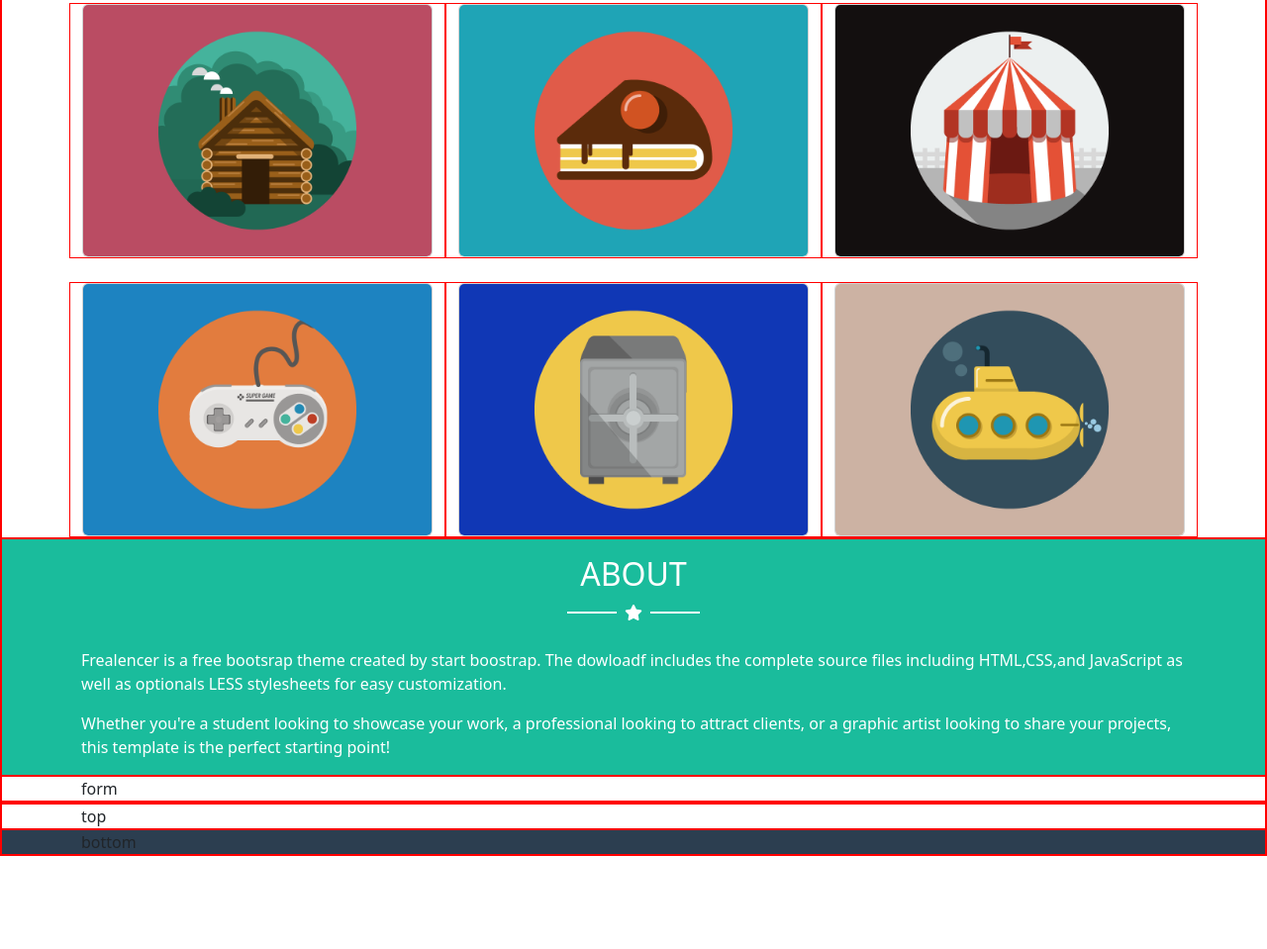
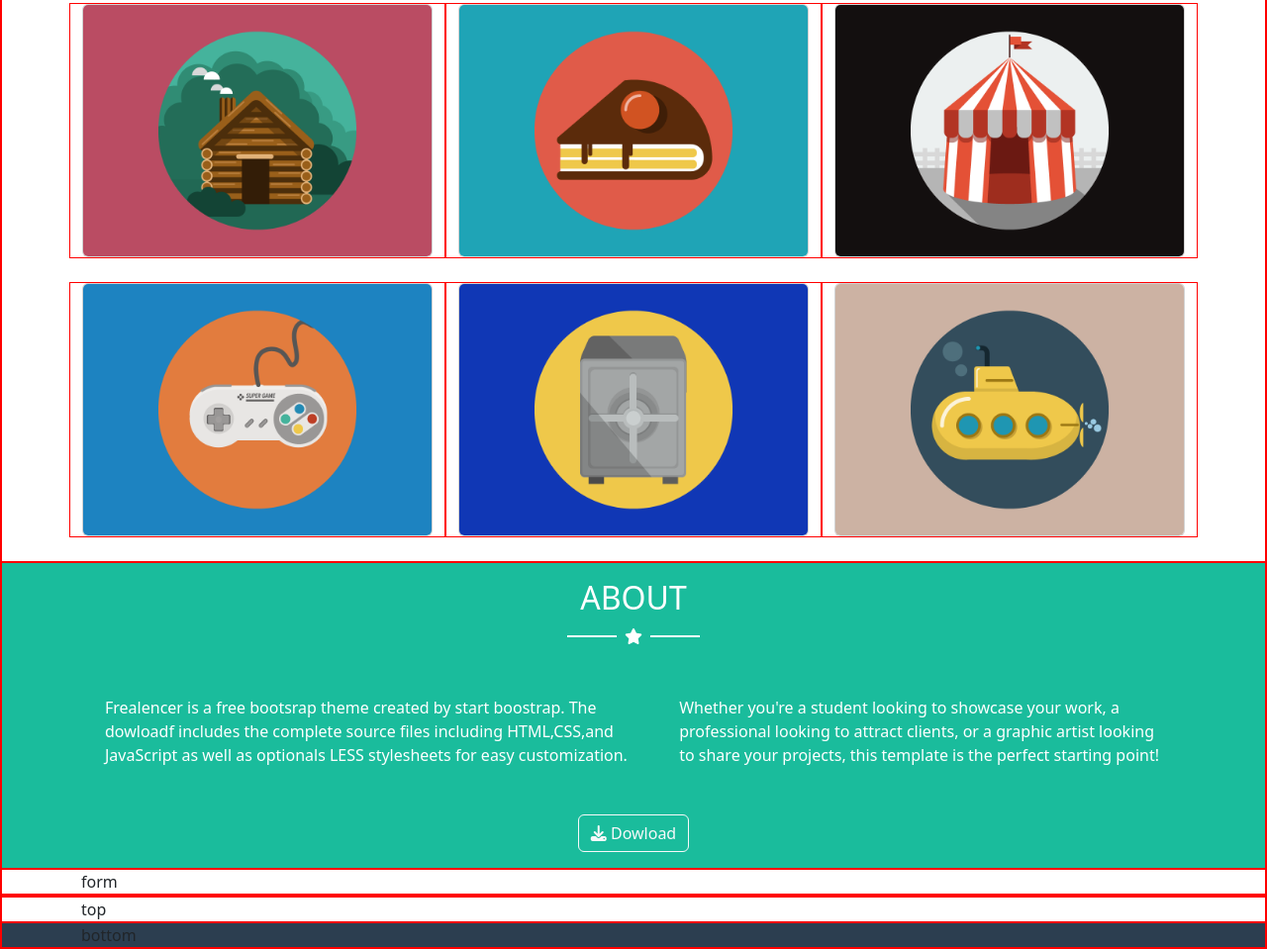
Before and after one commit to samuelescavello/html-css-bootstrap-freelancer, a plain HTML site: page index.html in a window 1280 px wide. Shown: the part 616-1575 px from the top of the page at 99% size. Before the commit the page ends 1481 px from the top, so only its background shows below. Drawn offline with nearby package versions, Linux system fonts and the light colour scheme.

Commit message:
section-about

```diff
--- a/index.html
+++ b/index.html
@@ -63,7 +63,7 @@
             </div>
         </section>
         <section class="ss-debug" id="portfolio">
-            <div class="container">
+            <div class="container mb-4">
                 <h2 class="text-uppercase text-center mt-3">
                     portfolio
                 </h2>
@@ -136,20 +136,25 @@
                     <div class="ss-bord m-2 "></div>
                 </div>
                 <div class="text-uppercase text-center mb-4 mt-2 "></div>
-                <div>
-                    <p>
+                <div class="d-md-flex">
+                    <p class="m-4">
                         Frealencer is a free bootsrap theme created by start boostrap. The dowloadf includes the
                         complete source files including HTML,CSS,and JavaScript as well as optionals LESS stylesheets
                         for easy customization.
                     </p>
 
-                    <p>
+                    <p class="m-4 ">
                         Whether you're a student looking to showcase your work, a professional looking to attract
                         clients, or a graphic artist looking to share your projects, this template is the perfect
                         starting point!
                     </p>
                 </div>
 
+                <div class="d-flex justify-content-center mt-4 mb-3">
+                    <button type="button" class="btn btn-outline-light">
+                        <i class="fa-solid fa-download"></i> Dowload
+                    </button>
+                </div>
             </div>
         </section>
         <section class="ss-debug" id="form">
```
Also changed, not shown: css/style.css (line endings or trailing spaces).
